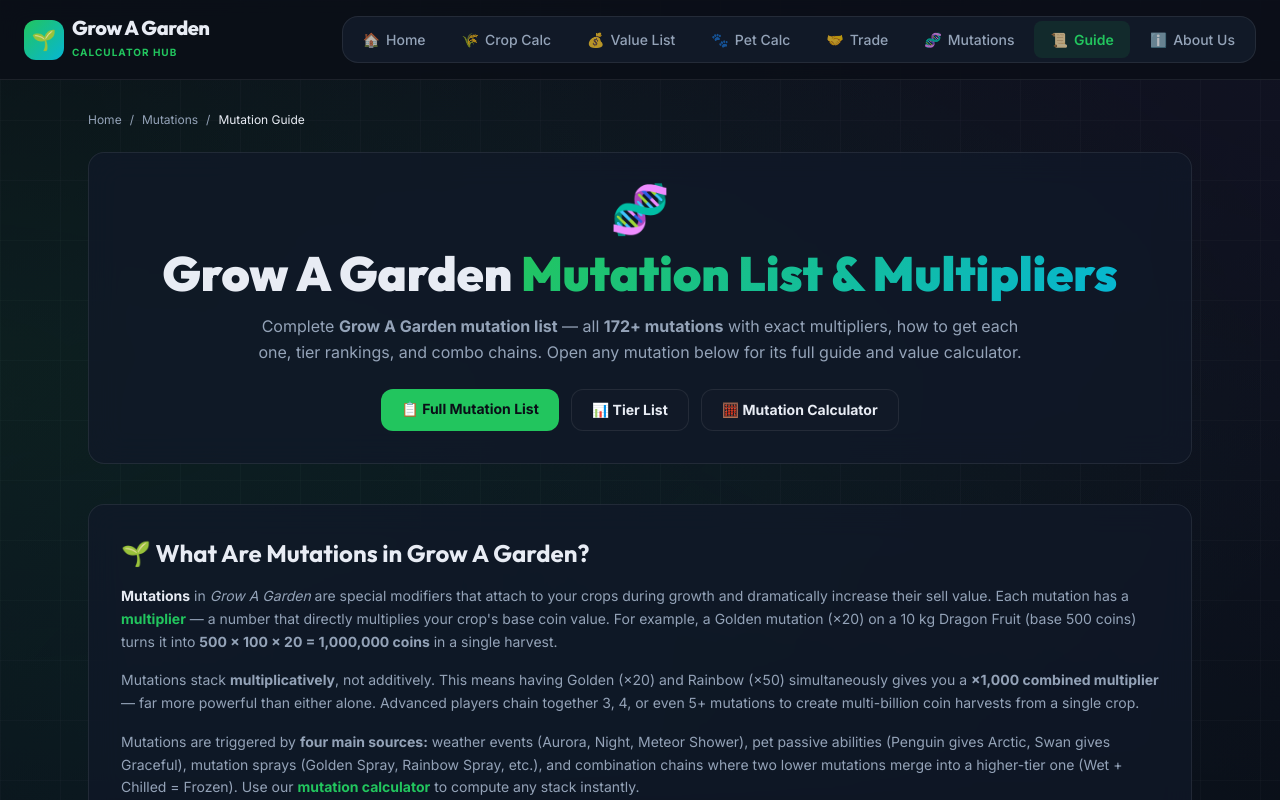
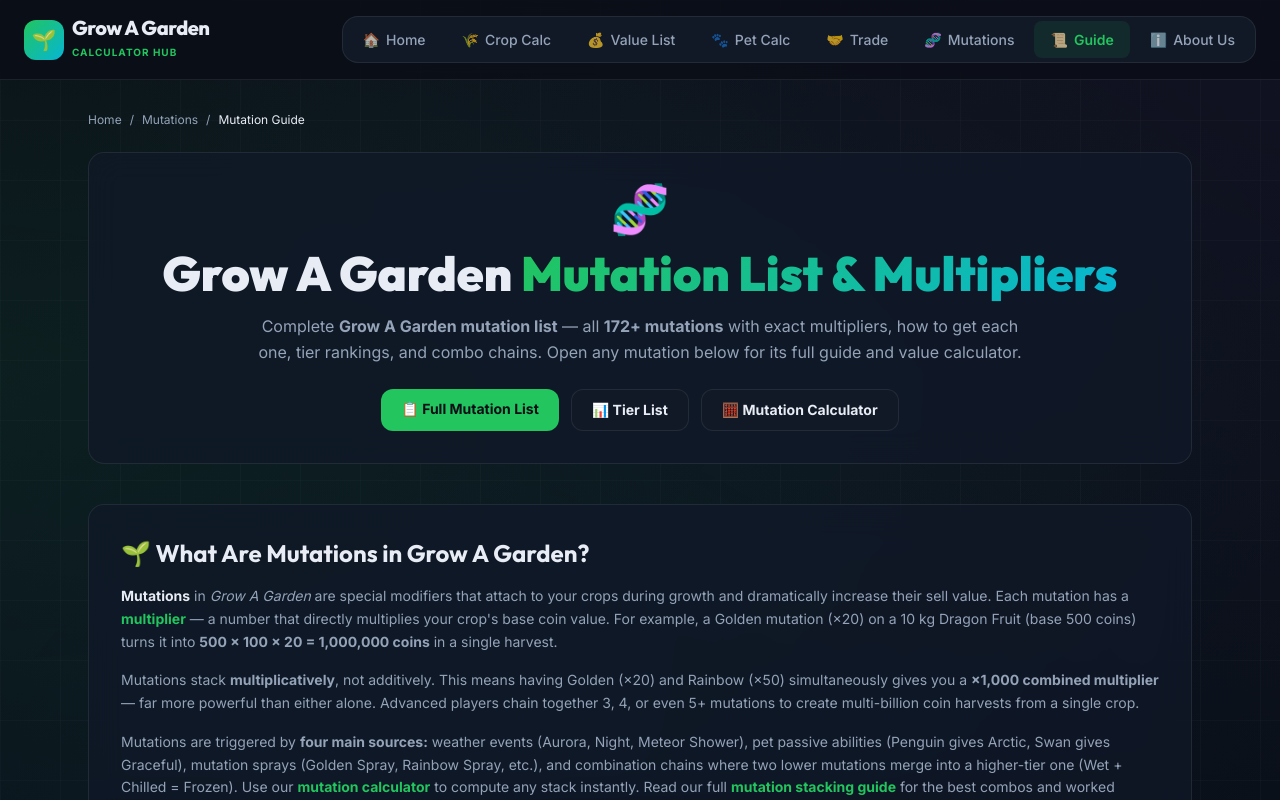
Before and after one commit to liveetcstream-beep/grow-a-garden-calculator, a Next.js app: page /mutation-guide in a window 1280 px wide. Shown: the top 800 px of the page. Built offline with nearby package versions, Linux system fonts and the light colour scheme.

Commit message:
New page: mutation stacking guide (targets grow a garden mutation multiplier queries) + sitemap entry + mutation-guide link

```diff
--- a/src/app/mutation-guide/page.tsx
+++ b/src/app/mutation-guide/page.tsx
@@ -239,7 +239,11 @@ export default function MutationGuidePage() {
               <Link href="/mutation-calculator" className="text-[var(--primary)] hover:underline font-bold">
                 mutation calculator
               </Link>{" "}
-              to compute any stack instantly.
+              to compute any stack instantly. Read our full{" "}
+              <Link href="/mutation-stacking-guide" className="text-[var(--primary)] hover:underline font-bold">
+                mutation stacking guide
+              </Link>{" "}
+              for the best combos and worked examples.
             </p>
           </div>
 
```
